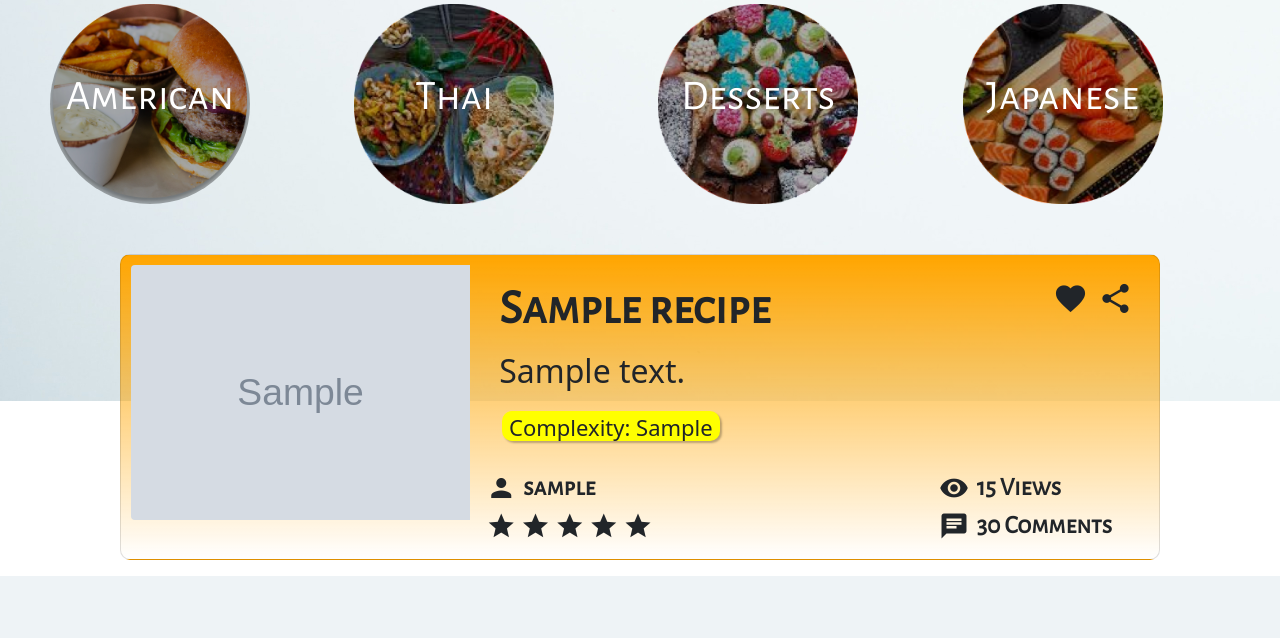
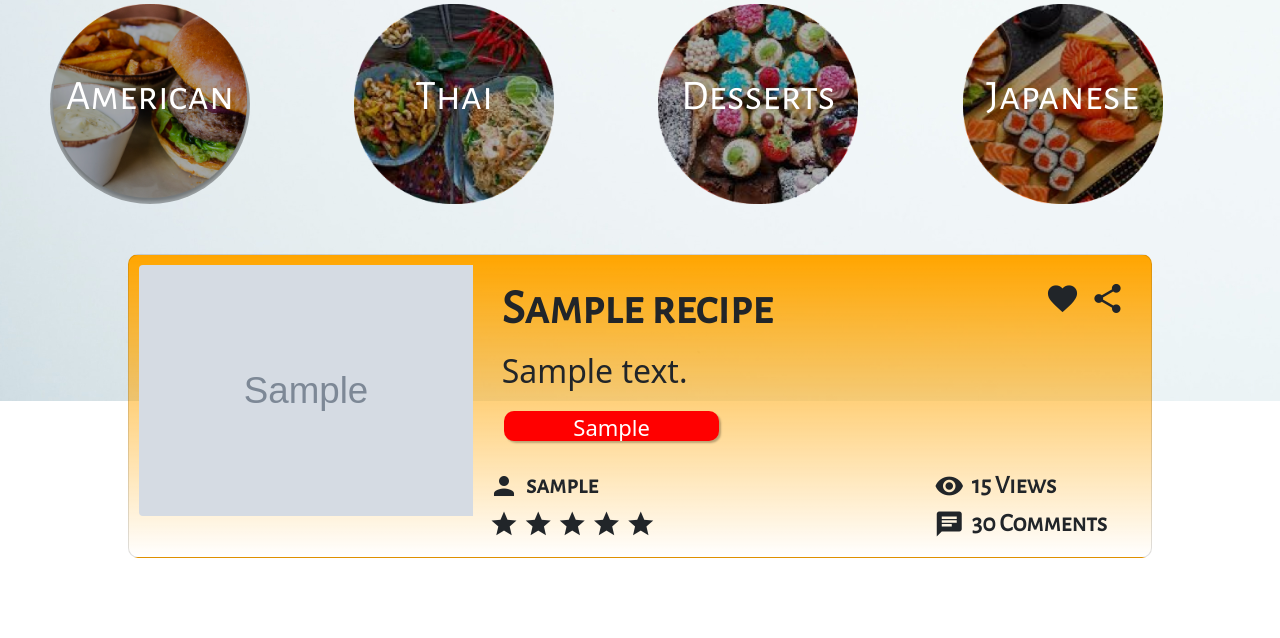
Before and after one commit to Akshattkain/Kozy-Kitchen, a PHP site: page /home.php in a window 1280 px wide. Shown: the part 828-1466 px from the top of the page. Before the commit the page ends 1404 px from the top, so only its background shows below. Run offline with PHP 8.4, Linux system fonts and the light colour scheme; tables that the repository leaves empty or names only in its code hold one stand-in row (values such as "Sample post"); grey boxes marked "Sample" are stand-in pictures; some web fonts are replaced.

Commit message:
Fixed overflow issues

```diff
--- a/pages/home.php
+++ b/pages/home.php
@@ -45,6 +45,11 @@
       </div>
     </div>
 
+    <!-- <select class="js-example-basic-multiple" name="states[]" multiple="multiple">
+  <option value="AL">Alabama</option>
+  <option value="WY">Wyoming</option>
+</select> -->
+
     <h2>Popular Categories</h2>
 
     <div id="categories"></div>
@@ -57,6 +62,10 @@
       crossorigin="anonymous"
     ></script>
     <script>
+
+// $(document).ready(function() {
+//     $('.js-example-basic-multiple').select2();
+// });
 
       var categories = [
         { url: "../images/indian.png", name: "Indian" },
@@ -82,18 +91,25 @@
         .join("");
 
         var recipes = <?php echo json_encode($arr); ?>;
+        console.log(recipes);
 
         document.getElementById("feed").innerHTML = recipes
         .map(
           (recipe) =>
           `<feed-card
+            id='${recipe['id']}'
             title='${recipe['title']}'
             username='${recipe['username']}'
             complexity='${recipe['complexity']}'
             description='${recipe['description']}'
             imgPath='${recipe['img_dish']}'
-           />`
-        ).join()
+            onclick='viewRecipe(this.id)'
+           ></feed-card>`
+        ).join("")
+
+        function viewRecipe(id) {
+          document.location = `../pages/recipe.php?id=${id}`;
+        }
     </script>
   </body>
 </html>
--- a/pages/recipe.php
+++ b/pages/recipe.php
@@ -3,7 +3,7 @@ session_start();
 
 include "../server/db-connect.php";
 include "../components/navbar.php";
-$id = $_SERVER["QUERY_STRING"];
+$id = $_GET['id'];
 $sql = "SELECT * FROM Recipes Where id='$id'";
 $result = mysqli_query($conn, $sql);
 $row = mysqli_fetch_assoc($result);
@@ -32,7 +32,7 @@ $row = mysqli_fetch_assoc($result);
                 <p style="font-weight: 700;">3 Likes| 3 Comments | 3 Views</p>
             </div>
             <p><?php echo $row['description'] ?></p>
-            <img src="../images/image 15.jpg">
+            <img src=<?php echo "../uploads/".$row['img_dish'] ?>>
         </div>
         <h1 class="heading" style="font-size: 3vw !important; margin-top: 2% !important;">Ingredients</h1>
         <p class="ingredients"><?php echo $row['ingredients'] ?></p>
--- a/scripts/custom-button.js
+++ b/scripts/custom-button.js
@@ -4,7 +4,6 @@ class CustomButton extends HTMLElement {
 
     var iconSize = this.attributes.iconSize.value;
     var textSize = this.attributes.textSize.value;
-    var onclick = this.attributes.onclick;
 
     style.innerHTML = `
     .btn {
@@ -31,7 +30,7 @@ class CustomButton extends HTMLElement {
     var text = this.attributes.text.value;
 
     this.innerHTML = `
-    <button class="btn btn-outline-dark" onclick="${onclick}">
+    <button class="btn btn-outline-dark">
         <span class="material-icons"> ${icon} </span>
         <p> ${text} </p>
     </button>
--- a/scripts/feed-card.js
+++ b/scripts/feed-card.js
@@ -5,12 +5,15 @@ class FeedCard extends HTMLElement {
     var complexity = this.attributes.complexity.value;
     var username = this.attributes.username.value;
     var imgPath = this.attributes.imgPath.value;
+    var complexityColor =
+      complexity == "Easy"
+        ? "green"
+        : complexity == "Medium"
+        ? "yellow"
+        : "red";
 
     this.innerHTML = `
-        <!DOCTYPE html>
-        <html>
-          <body>
-            <div class="card mb-3 recipe-card" style="max-width: 1040px;">
+            <div class="card mb-3 recipe-card" ">
               <div class="row g-0">
                 <div class="col-md-4" >
                   <img src="../uploads/${imgPath}" class="img-fluid rounded-start" alt="..."/>
@@ -21,8 +24,8 @@ class FeedCard extends HTMLElement {
                     <span class="material-icons" style="font-size: 35px; float: right;"> share </span>
                     <span class="material-icons" style="font-size: 35px; float: right; margin-right: 10px"> favorite </span>
                     <p style="margin-left: 2%; font-size: 32px;">${description}</p>
-                    <div class="complexity-btn">
-                      <p class="complexity-level" >Complexity: ${complexity}</p>
+                    <div class="complexity-btn" style="background-color: ${complexityColor}">
+                      <p class="complexity-level" >${complexity}</p>
                     </div>
                     <div class="user-info" style=" margin-top: 12%;">
                       <div style="float: left;">
@@ -52,8 +55,6 @@ class FeedCard extends HTMLElement {
                 </div>
               </div>
             </div>
-          </body>
-        </html>
         `;
   }
 }
--- a/styles/home.css
+++ b/styles/home.css
@@ -68,6 +68,16 @@ h2 {
   font-family: 'Alegreya Sans SC';
 }
 
+feed-card {
+  display: inline-block;
+  width: 80vw;
+  margin: 0 10vw;
+}
+
+.recipe-card {
+  margin-bottom: 10vh !important;
+}
+
 .category-container {
   display: inline-block;
   margin: auto;
@@ -77,12 +87,16 @@ h2 {
   margin: 50px;
 }
 
+.recipe-card:hover {
+  cursor: pointer;
+  box-shadow: 2px 2px 2px rgba(0, 0, 0, 0.5);
+}
+
 .complexity-btn{
   position: absolute;
   width: 21%;
   height: 10%;
   margin-left: 1.5%;
-  background-color: yellow;
   border-radius: 10px;
   text-align: center;
   box-shadow: 2px 2px 2px rgba(0, 0, 0, 0.264);
@@ -91,6 +105,7 @@ h2 {
 .complexity-level {
   font-size: 22px;
   font-weight: 400;
+  color: white;
 }
 
 .card-title {
--- a/styles/profile.css
+++ b/styles/profile.css
@@ -83,7 +83,6 @@ body {
 }
 
 .content h3 {
-    width: 80%;
     display: inline-block;
     font-family: 'Alegreya Sans SC';
     font-weight: 700;
@@ -93,7 +92,3 @@ body {
     display: grid;
     grid-template-columns: auto auto;
 }
-
-.grid-item {
-    margin-top: 60px;
-}
--- a/styles/recipe.css
+++ b/styles/recipe.css
@@ -24,7 +24,7 @@ body {
     margin-left: 2%;
 }
 
-img {
+.intro img {
     width: 30% !important;
     height: 30% !important;
     float: right;
```
Also changed, not shown: pages/profile.php (+16 -4 lines), scripts/profile-card.js (+7 -1 lines).
